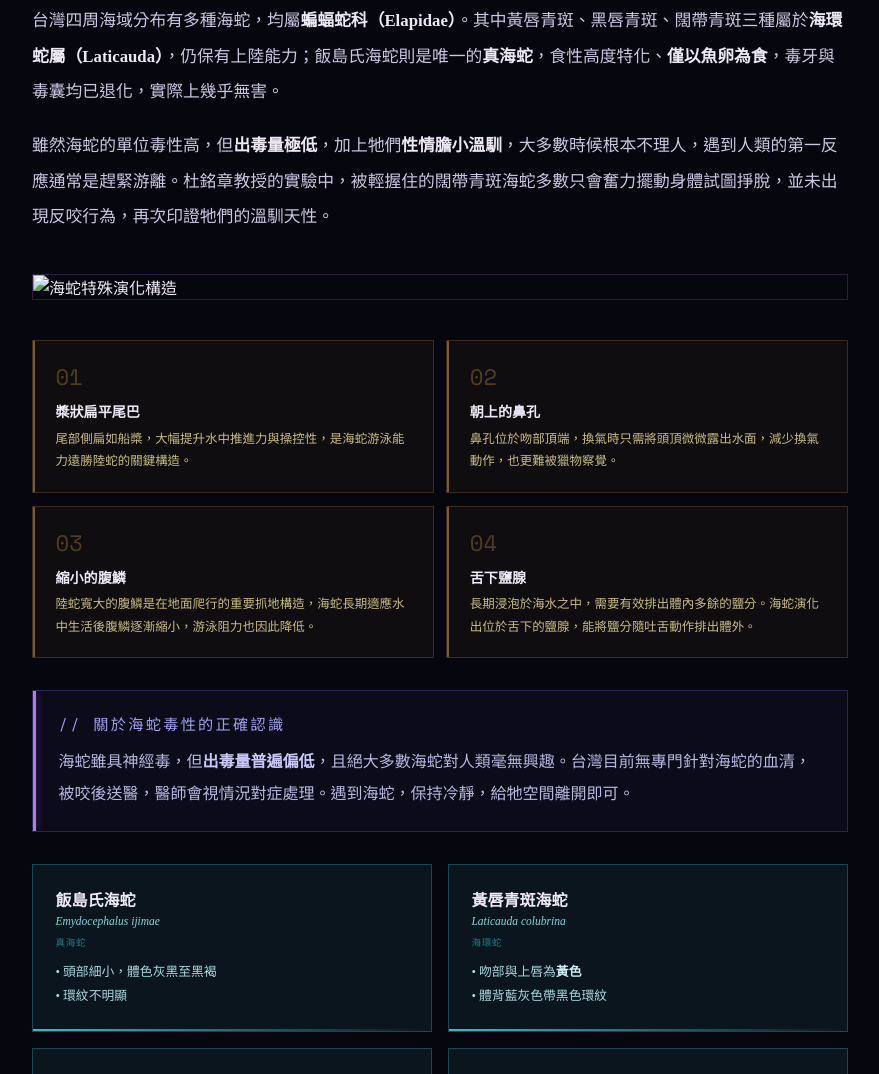
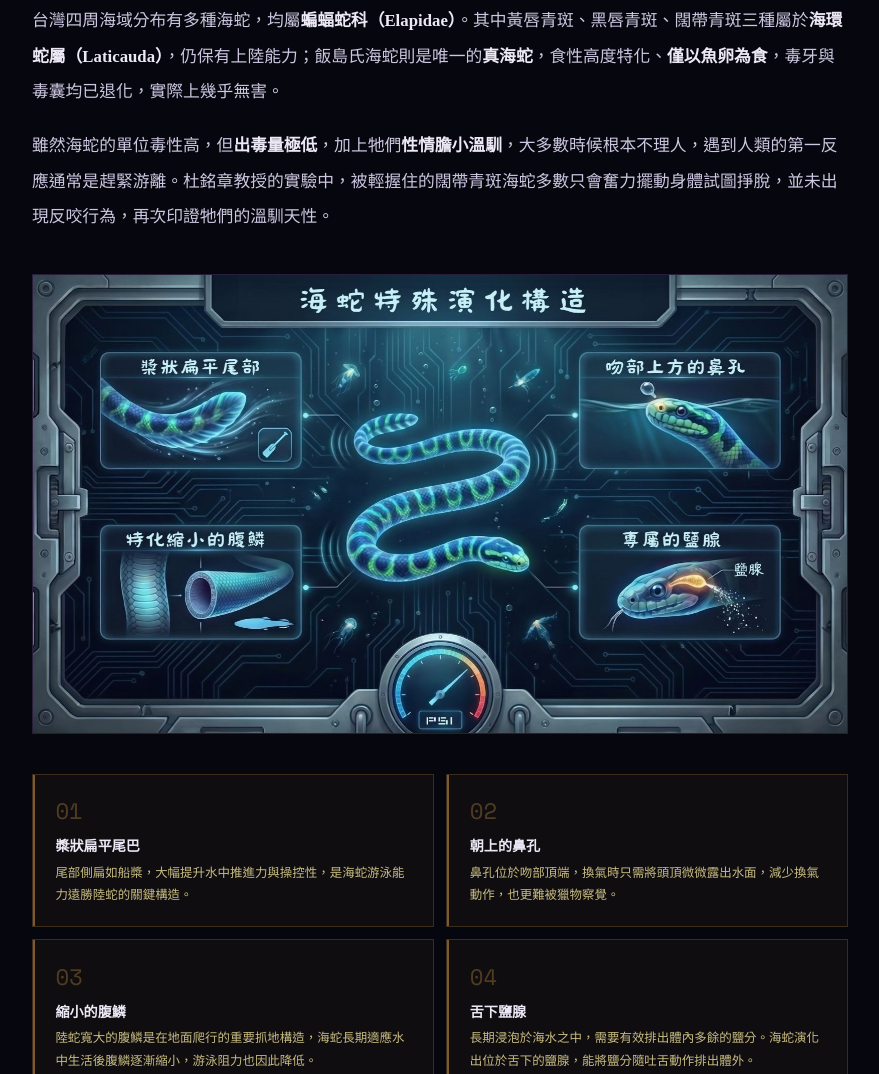
Before and after one commit to wildisle-ark/wildisle-ark.github.io, a plain HTML site: page snake-knowledge.html in a window 1280 px wide. Shown: the part 9396-10470 px from the top of the page, without its empty margins (200-1079 px from the left). Drawn offline with nearby package versions, Linux system fonts and the light colour scheme; a small style sheet from the web is missing.

Commit message:
Add files via upload

```diff
--- a/snake-knowledge.html
+++ b/snake-knowledge.html
@@ -838,7 +838,7 @@
     </div>
 
     <div class="image-block">
-      <img src="Snake_knowledge_海蛇特殊演化.jpg" alt="海蛇特殊演化構造" style="width:100%; border:1px solid rgba(181,123,238,0.2); display:block;"/>
+      <img src="海蛇特殊演化構造.jpg" alt="海蛇特殊演化構造" style="width:100%; border:1px solid rgba(181,123,238,0.2); display:block;"/>
     </div>
 
     <div style="display:grid; grid-template-columns:1fr 1fr; gap:0.8rem; margin-bottom:2rem;">
```
